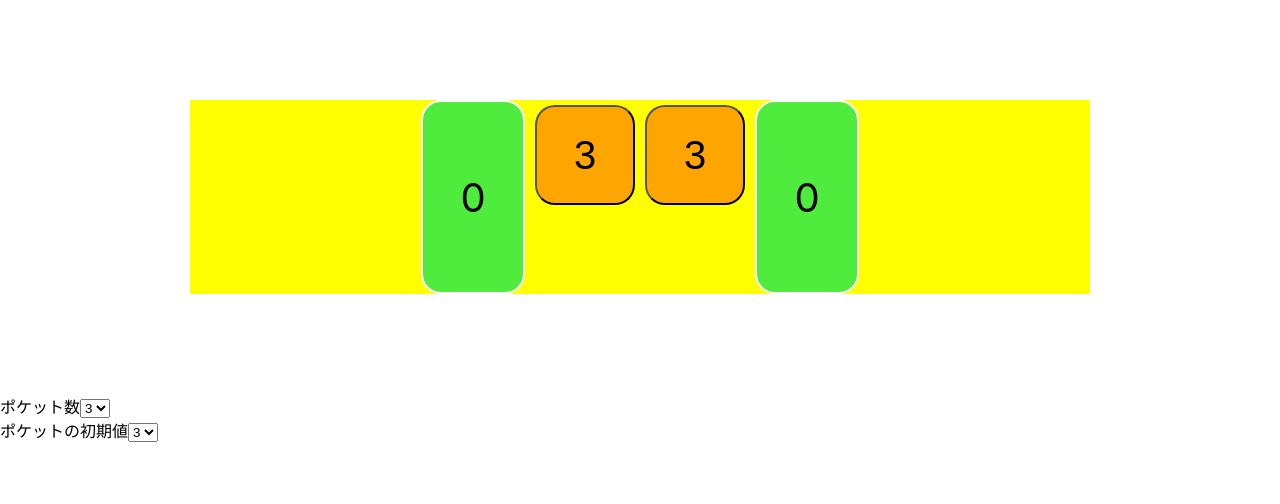
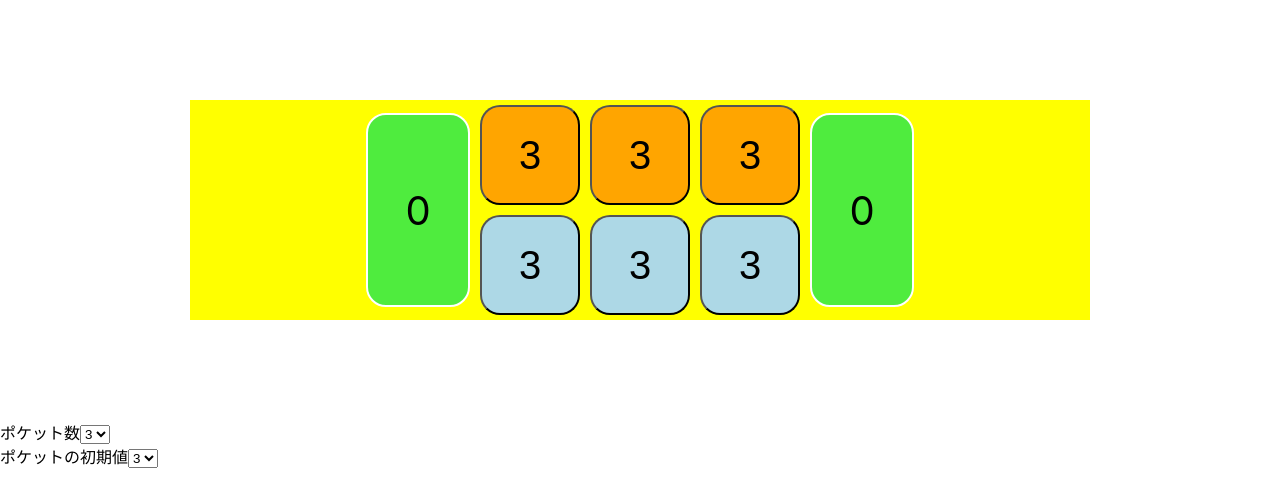
Before and after one commit to nomanoma121/mancala-app, a React (Create React App) app: page / in a window 1280 px wide. Shown: the top 504 px of the page. Built offline with nearby package versions, Linux system fonts and the light colour scheme.

Commit message:
ポケットの変更を可能にし、バグを修正。なぜ動いているのかは不明

```diff
--- a/src/App.js
+++ b/src/App.js
@@ -18,11 +18,16 @@ function Table({pocketsArray}) {
   const [secondPocketsArray, setSecondPocketsArray] = useState([]);
   useEffect(() => {
     console.log("effect run");
-    const middleIndex = pocketsArray.length / 2 - 1;
-    const firstPockets = pocketsArray.slice(0, middleIndex - 1);
-    const secondPockets = pocketsArray.slice(middleIndex + 1, pocketsArray.length - 1);
+
+    const middleIndex = Math.floor(pocketsArray.length / 2) - 1;
+    const firstPockets = pocketsArray.slice(0, middleIndex);
+    const secondPockets = pocketsArray.slice(middleIndex + 2, pocketsArray.length - 1);
+
+    console.log("setする前" + firstPockets);
+    console.log("setする前" + secondPockets);
     setFirstPocketsArray(firstPockets);
     setSecondPocketsArray(secondPockets);
+
     console.log(firstPockets);
     console.log(secondPockets);
   },[pocketsArray]);
@@ -48,6 +53,7 @@ function Table({pocketsArray}) {
 }
 
 function SelectPocekt ({handleNumberOfPocekt, handlePocketNumber}) {
+  console.log("SelectPocekt Run");
   return (
     <>
       <div>
@@ -85,17 +91,19 @@ export default function Game() {
   // 初期配列を値が変更されるたび再生成
   useEffect(() => {
     console.log("配列を再生成");
-    const newArray = Array(numberOfPocket + 2).fill(initialPocketNumber);
-    newArray[numberOfPocket / 2] = 0;
-    newArray[numberOfPocket + 1] = 0;
+    const newArray = Array(numberOfPocket * 2 + 2).fill(initialPocketNumber);
+    newArray[numberOfPocket] = 0;
+    newArray[numberOfPocket * 2 + 2] = 0;
     setPocektsArray(newArray);
   }, [initialPocketNumber, numberOfPocket]);
 
   const handleNumberOfPocekt = (i) => {
     setNubmerOfPocket(i);
+    console.log("handleNumberOfPocekt Run");
   }
   const handlePocketNumber = (i) => {
     setInitialPocketNumber(i);
+    console.log("handleNumberOfPocekt Run");
   }
   return (
     <>
```
